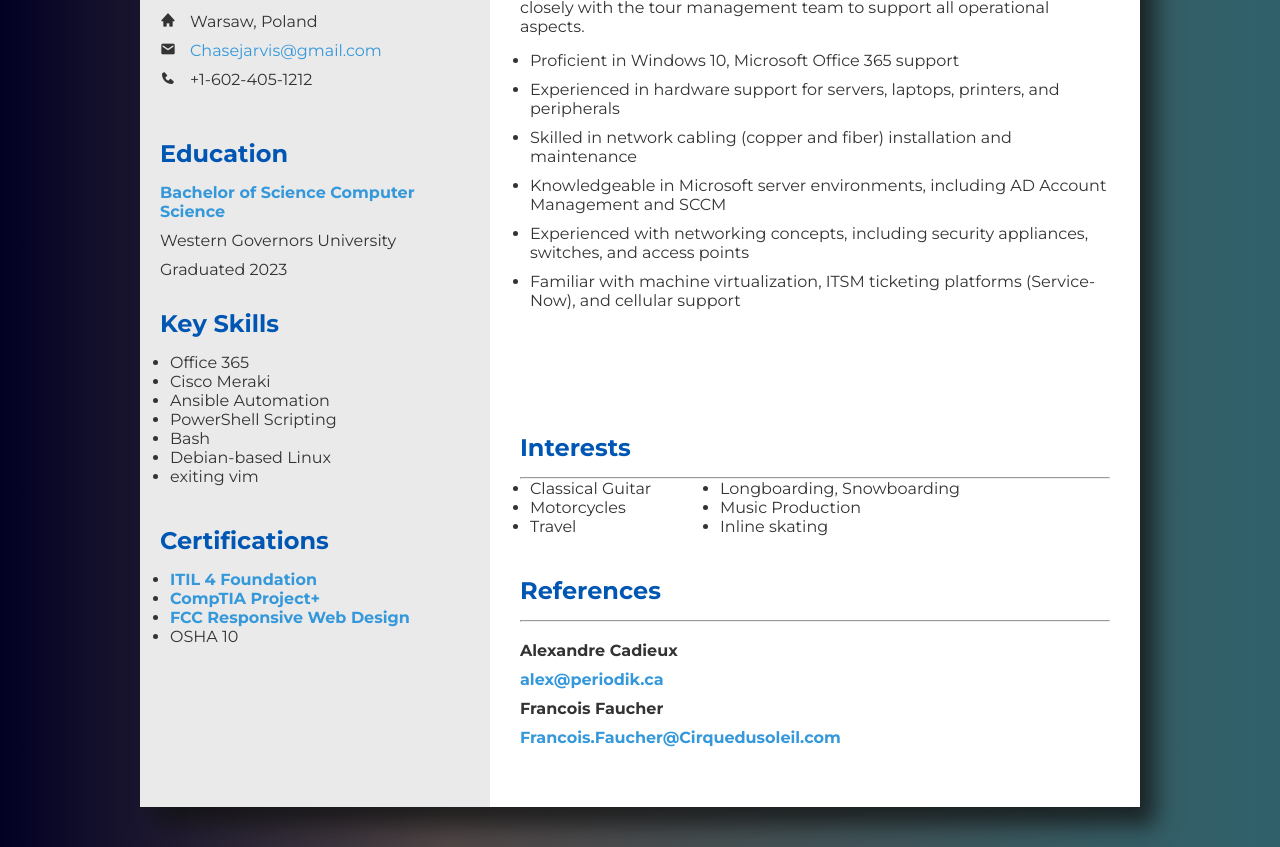
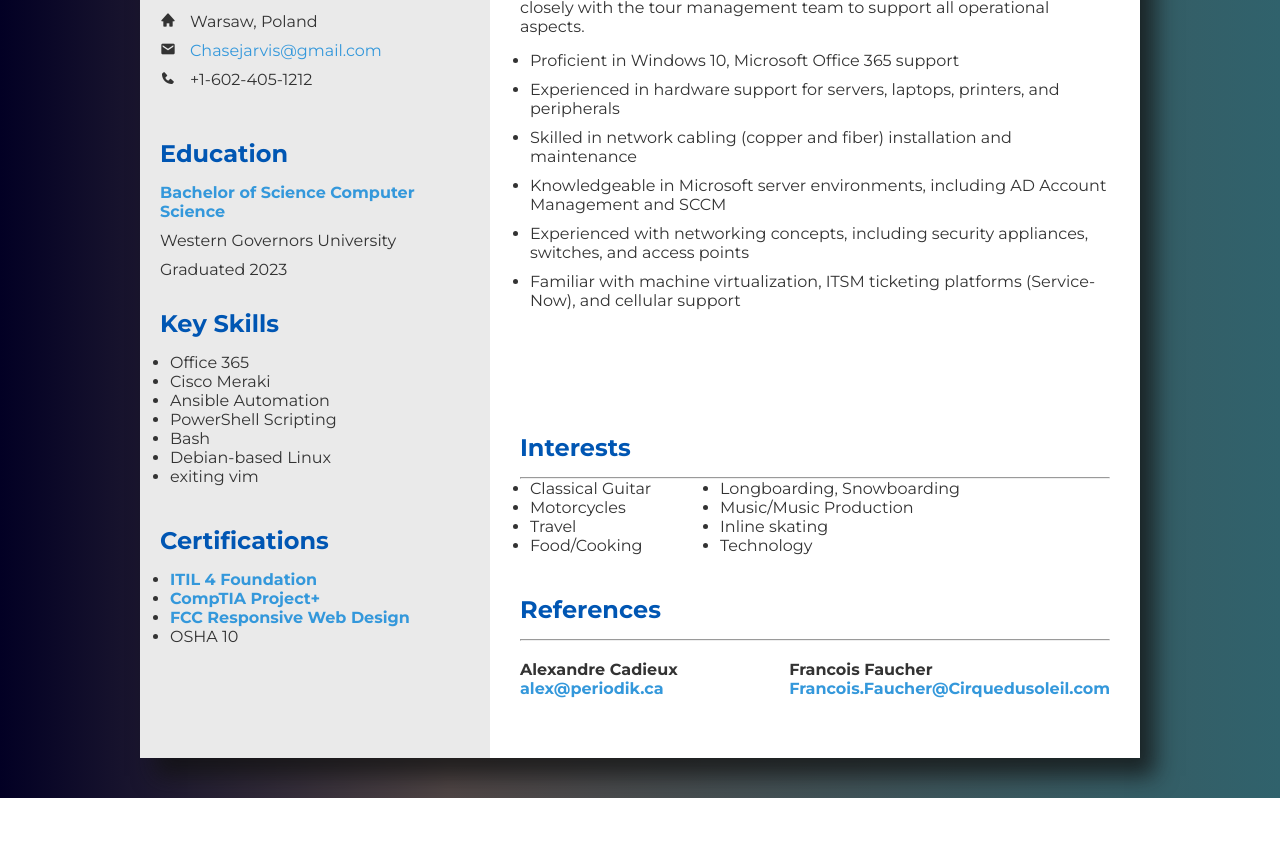
Before and after one commit to jarAcro/Resume_Site, a plain HTML site: page index.html in a window 1280 px wide. Shown: the part 522-1369 px from the top of the page. After the commit the page ends 1320 px from the top, so only its background shows below. Drawn offline with nearby package versions, Linux system fonts and the light colour scheme; a web font is replaced by a local one.

Commit message:
references section done

```diff
--- a/index.html
+++ b/index.html
@@ -113,17 +113,19 @@
                     <li>Classical Guitar</li>
                     <li>Longboarding, Snowboarding</li>
                     <li>Motorcycles</li>
-                    <li>Music Production</li>
+                    <li>Music/Music Production</li>
                     <li>Travel</li>
                     <li>Inline skating</li>
+                    <li>Food/Cooking</li>
+                    <li>Technology</li>
                 </ul>
             </div>
 
             <div class="references">
                 <h2>References</h2>
-
                 <hr>
                 <br>
+                <div class="references-container">
                 <div class="ref-1">
                     <p><strong>Alexandre Cadieux<strong></p>
                     <p><a href="mailto:alex@periodik.ca">alex@periodik.ca</a></p>
@@ -133,6 +135,7 @@
                     <p><a href="mailto:alex@periodik.ca">Francois.Faucher@Cirquedusoleil.com</a></p>
                 </div>
             </div>
+            </div>
         </div>
     </div>
 </body>
--- a/style.css
+++ b/style.css
@@ -50,14 +50,16 @@ body {
     border-radius: 50%;
     margin-bottom: 30px;
 }
-audio{
+
+audio {
     margin-bottom: 30px;
 }
 
-.audio-text{
+.audio-text {
     text-align: center;
     font-weight: bolder;
 }
+
 h1,
 h2 {
     font-weight: 700;
@@ -86,7 +88,7 @@ a:hover {
     color: var(--hover-color)
 }
 
-.references{
+.references {
     margin-top: 40px;
 }
 
@@ -98,7 +100,10 @@ a:hover {
 .references {
     margin-bottom: 30px;
 }
-.Education, .skills, .contact{
+
+.Education,
+.skills,
+.contact {
     margin-bottom: 40px;
 }
 
@@ -139,14 +144,36 @@ ul {
     transform: scale(1.01) translateX(4px);
 
 }
-.interests-lists{
+
+.interests-lists {
     display: grid;
     grid-template-columns: 190px 250px;
     grid-template-rows: auto;
 }
-.interests{
-margin-top: 20%;
-    }
+
+.interests {
+    margin-top: 20%;
+}
+
+
+.references-container {
+    display: flex;
+    justify-content: space-between;
+    flex-wrap: wrap;
+    gap: 20px;
+}
+
+.references-container div {
+    flex: 1;
+    max-width: 45%;
+}
+
+.references-container p {
+    margin: 0;
+}
+
+
+/*--------------------------------------Scroll bar---------------------------------------------------------------*/
 
 ::-webkit-scrollbar {
     width: 10px;
@@ -160,7 +187,7 @@ margin-top: 20%;
 
 ::-webkit-scrollbar-thumb {
     background-color: var(--scroll-bar-color);
-    border-radius: 50px; /* Rounded corners */
+    border-radius: 50px;
 
 }
 
```
